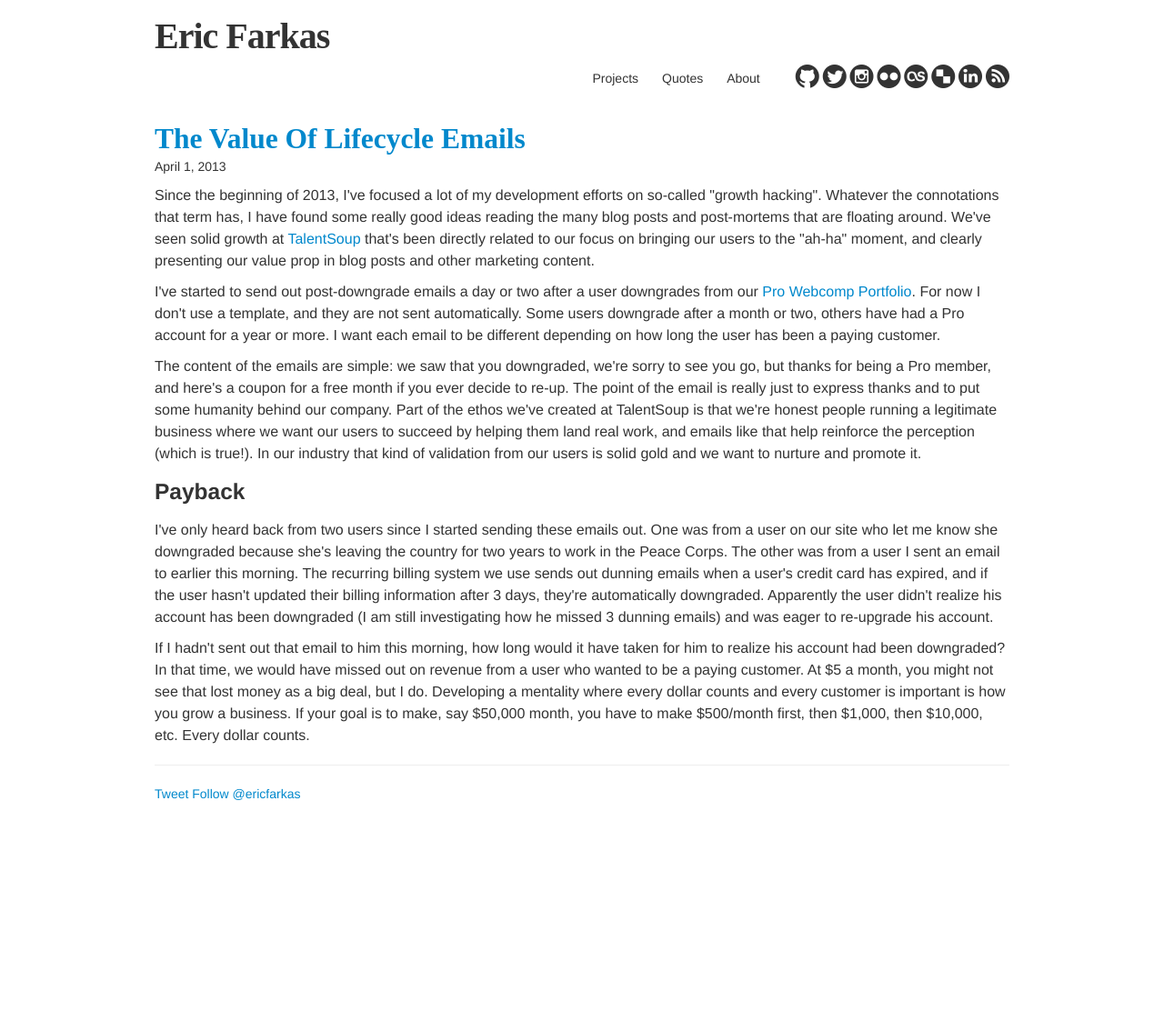
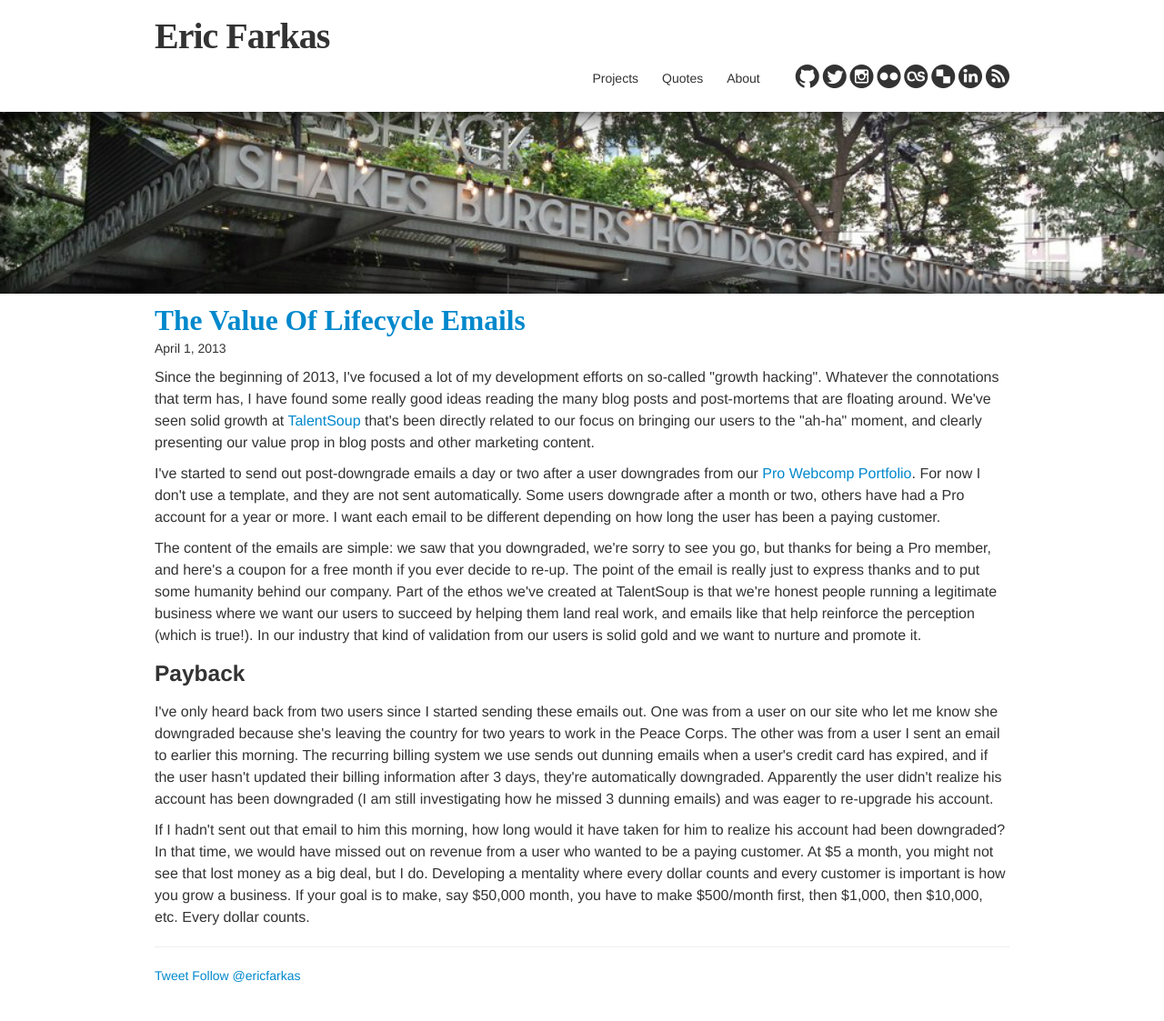
Before and after one commit to speric/speric.github.com, a Jekyll site: the page built from _posts/2013-04-01-the-value-of-lifecycle-emails.markdown, in a window 1280 px wide. Shown: the whole page at 91% size. Built offline with Jekyll 4.4.1, drawn with Linux system fonts in a browser that asks for light colours; some web fonts are replaced; Markdown is read by kramdown in place of the engine named in the settings; comment, search, counter and statistics services are not loaded; before the commit the page ends 923 px from its top, so only the background shows below that.

Commit message:
Update 2013-04-01-the-value-of-lifecycle-emails.markdown

```diff
--- a/_posts/2013-04-01-the-value-of-lifecycle-emails.markdown
+++ b/_posts/2013-04-01-the-value-of-lifecycle-emails.markdown
@@ -1,6 +1,7 @@
 ---
 layout: post
-title: The Value Of Lifecycle Emails
+title: "The Value Of Lifecycle Emails"
+header_img: "shake_shack.jpg"
 ---
 <p>Since the beginning of 2013, I've focused a lot of my development efforts on so-called "growth hacking".  Whatever the connotations that term has, I have found some really good ideas reading the many blog posts and post-mortems that are floating around.  We've seen solid growth at <a href="https://talentsoup.com">TalentSoup</a> that's been directly related to our focus on bringing our users to the "ah-ha" moment, and clearly presenting our value prop in blog posts and other marketing content.</p>
 
```
